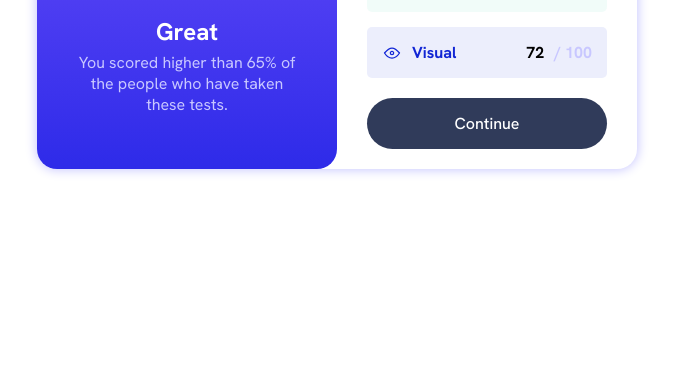
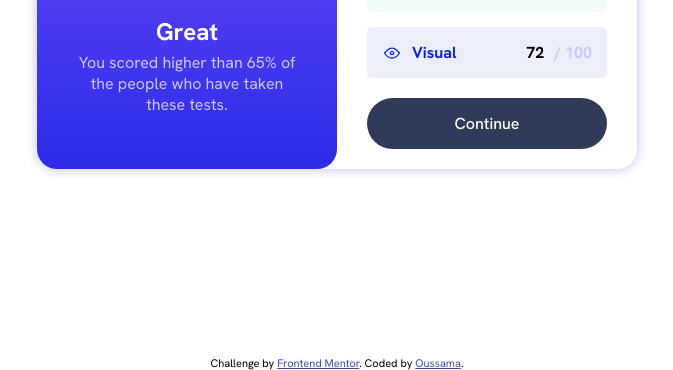
Before and after one commit to OUSSAMAACHICHE/result_summary_component, a plain HTML site: page index.html in a window 1280 px wide. Shown: the part 430-800 px from the top of the page, without its empty margins (303-976 px from the left). Drawn offline with Linux system fonts and the light colour scheme.

Commit message:
modified js file

```diff
--- a/index.html
+++ b/index.html
@@ -1,8 +1,10 @@
 <!DOCTYPE html>
 <html lang="en">
+
   <head>
     <meta charset="UTF-8">
-  <meta name="viewport" content="width=device-width, initial-scale=1.0"> <!-- displays site properly based on user's device -->
+    <meta name="viewport" content="width=device-width, initial-scale=1.0">
+    <!-- displays site properly based on user's device -->
 
     <!-- main css file  -->
     <link rel="stylesheet" href="assets/css/style.css">
@@ -12,10 +14,19 @@
 
     <!-- Feel free to remove these styles or customise in your own stylesheet 👍 -->
     <style>
-    .attribution { font-size: 11px; text-align: center; }
-    .attribution a { color: hsl(228, 45%, 44%); }
+      .attribution {
+        font-size: 11px;
+        text-align: center;
+        position: fixed;
+        bottom: 0;
+      }
+
+      .attribution a {
+        color: hsl(228, 45%, 44%);
+      }
     </style>
   </head>
+
   <body>
     <main>
       <section class="result">
@@ -25,7 +36,7 @@
           <small>of 100</small>
         </div>
         <span class="great">Great</span>
-    <p class="desc">  You scored higher than 65% of the people who have taken these tests.</p>
+        <p class="desc"> You scored higher than 65% of the people who have taken these tests.</p>
       </section> <!--End Result section-->
 
       <section class="info">
@@ -88,27 +99,11 @@
 
 
 
+    <div class="attribution">
+      Challenge by <a href="https://www.frontendmentor.io?ref=challenge" target="_blank">Frontend Mentor</a>.
+      Coded by <a href="#">Oussama</a>.
+    </div>
+    <script src="js/main.js"></script>
+  </body>
 
-
-
-
-
-
-
-
-
-
-
-
-
-
-
-
-
-  <!-- <div class="attribution">
-    Challenge by <a href="https://www.frontendmentor.io?ref=challenge" target="_blank">Frontend Mentor</a>.
-    Coded by <a href="#">Your Name Here</a>.
-  </div> -->
-  <script src="assets/js/main.js"></script>
-</body>
 </html>
--- a/assets/js/main.js
+++ b/js/main.js
@@ -27,7 +27,7 @@ function newReq() {
 
 	}
 	// Configure
-	myRequest.open('GET','../../data.json');
+	myRequest.open('GET','../data.json');
 	// send the request
 	myRequest.send();
 }
```
Lines whose indentation alone changed are shown as unchanged.
